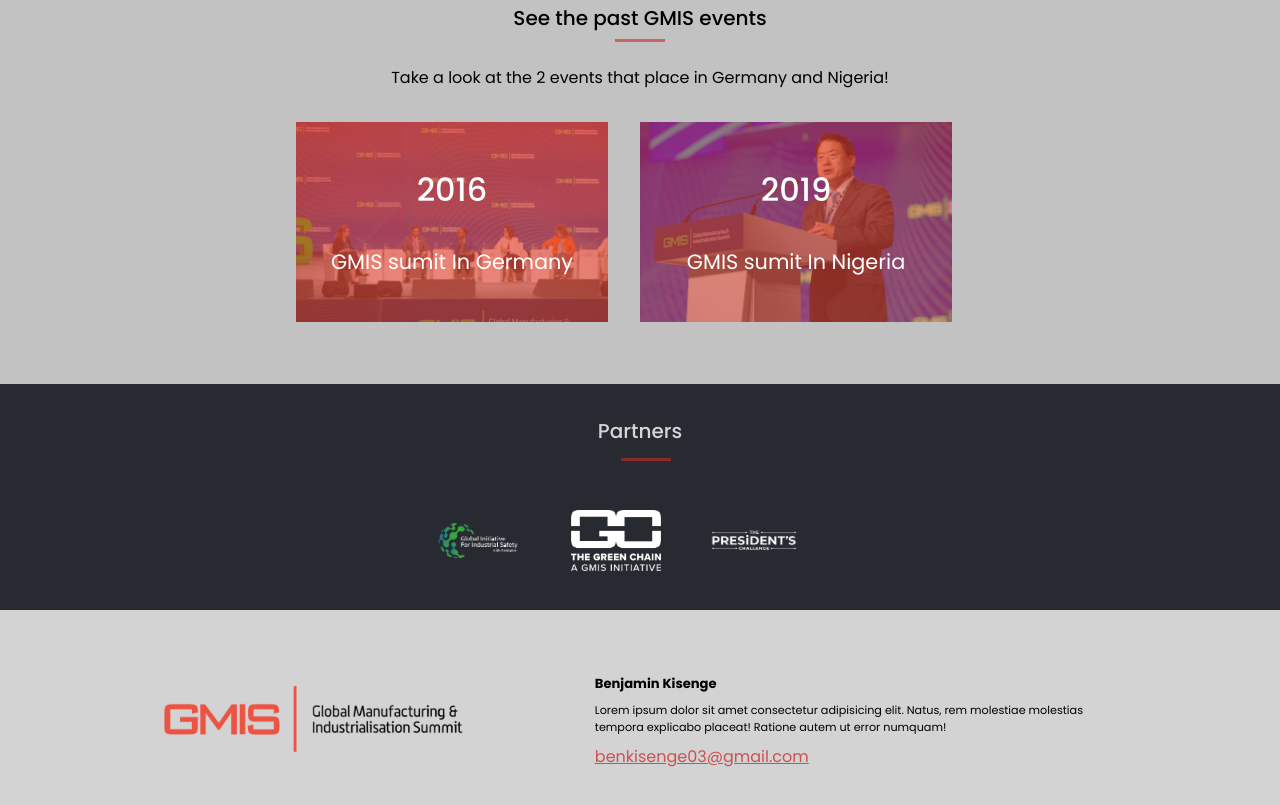
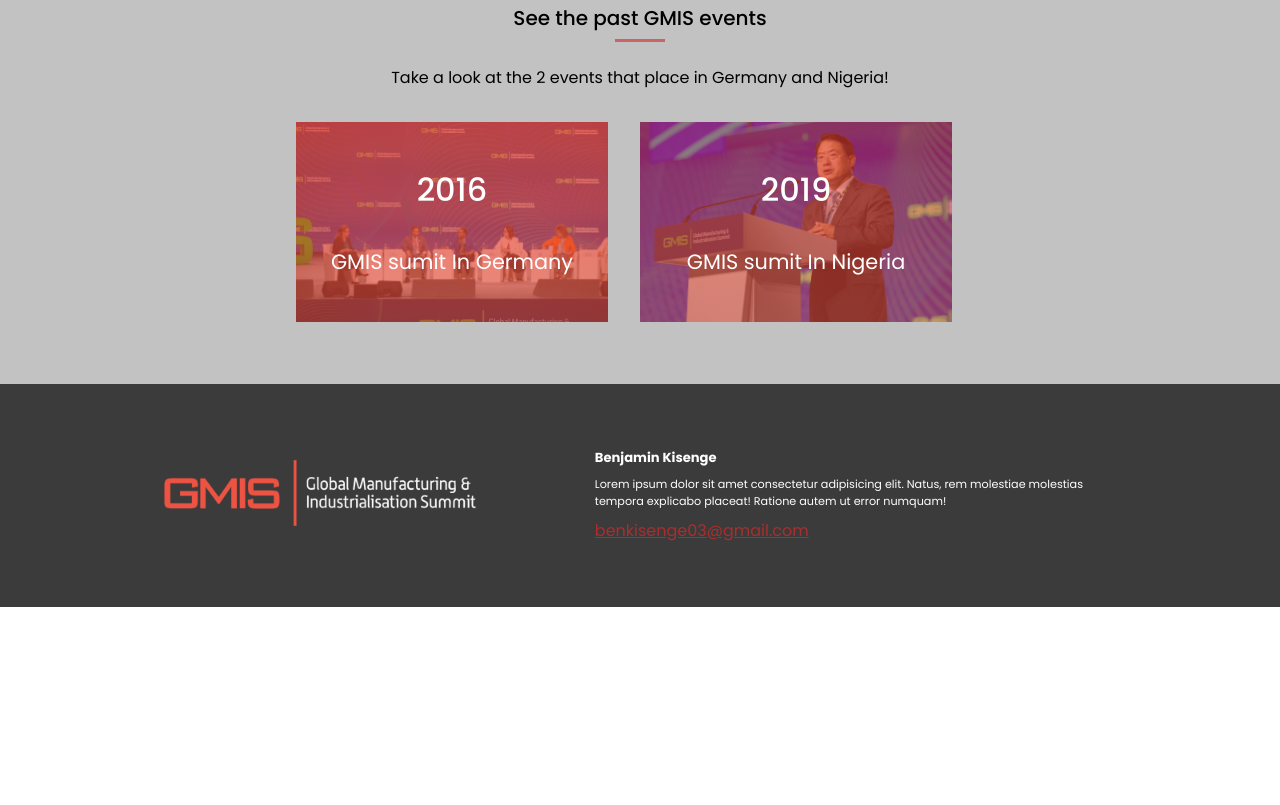
Before and after one commit to iambenkis/Global-summit-GMIS-, a website: page about.html in a window 1280 px wide. Shown: the part 1061-1866 px from the top of the page. After the commit the page ends 1668 px from the top, so only its background shows below. Drawn offline with Linux system fonts and the light colour scheme; a web font is replaced by a local one.

Commit message:
Change footer section background

```diff
--- a/about.css
+++ b/about.css
@@ -283,16 +283,10 @@
     bottom: -30%;
   }
 
-  .partner h2::before {
-    left: 48.5%;
-  }
-
-  .partner-list {
-    justify-content: center;
-  }
-
   footer {
     padding: 4rem 10rem;
+    background-color: #3b3b3b;
+    color: #fff;
   }
 
   .ft p {
--- a/about.html
+++ b/about.html
@@ -93,17 +93,9 @@
                 </div>
             </div>
         </section>
-        <section class="partner">
-            <h2>Partners</h2>
-            <div class="partner-list">
-                <a href="https://gmisummit.com/" target="_blank" rel="noopener"><img src="./imgs/h_1.png" alt="gmis picture"></a>
-                <a href="https://gmisummit.com/" target="_blank" rel="noopener"><img src="./imgs/p1.png" alt="gmis picture"></a>
-                <a href="https://gmisummit.com/" target="_blank" rel="noopener"><img src="./imgs/h_2.png" alt="gmis picture"></a>
-            </div>
-        </section>
         <footer>
             <div class="ft">
-                <img src="./imgs/logo.png" alt="logo" class="footer-logo">
+                <img src="./imgs/logo1.png" alt="logo" class="footer-logo">
                 <p>
                     Impove the quality of life in the world.
                 </p>
```
Also changed, not shown: imgs/logo1.png (added).
